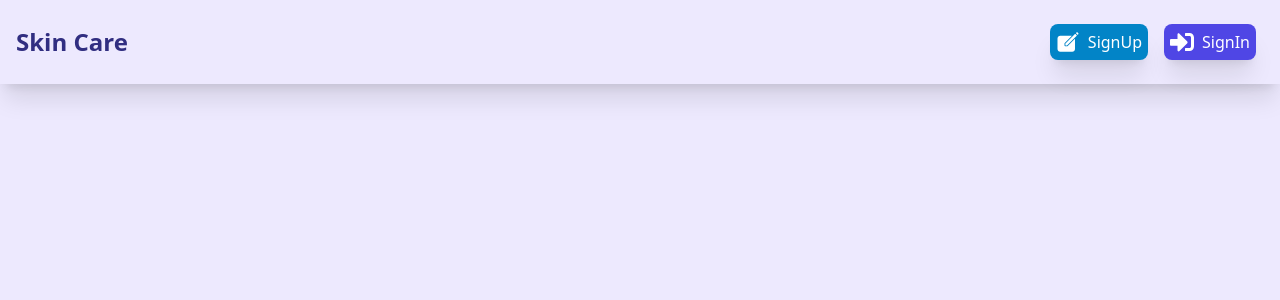
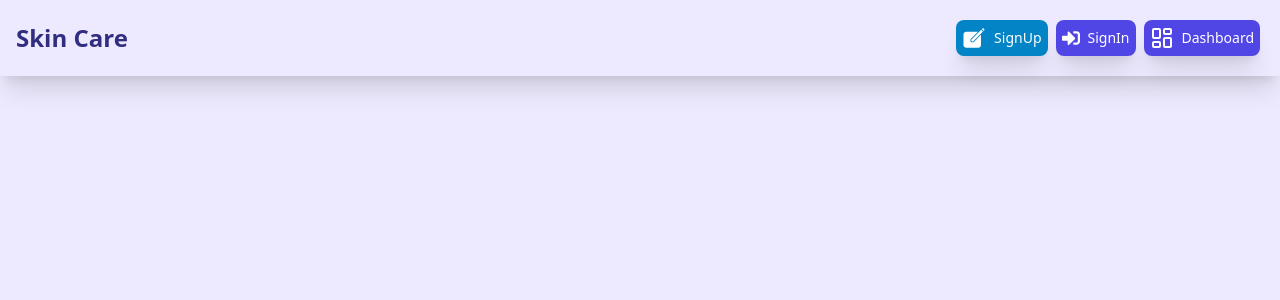
Before and after one commit to hasanashrafi/authentication-next, a Next.js app: page / in a window 1280 px wide. Shown: the top 300 px of the page. Built offline with nearby package versions, Linux system fonts and the light colour scheme.

Commit message:
added dashbaord button and edit styles

```diff
--- a/pages/index.js
+++ b/pages/index.js
@@ -1,6 +1,7 @@
 import Link from "next/link";
 import { FaSignInAlt } from "react-icons/fa";
 import { IoIosCreate } from "react-icons/io";
+import { LuLayoutDashboard } from "react-icons/lu";
 export default function Home() {
   return (
     <main
@@ -11,14 +12,19 @@ export default function Home() {
          Skin Care
         </h2>
 
-        <div className="flex items-center">
-          <button className="flex items-center justify-between p-1.5 m-2 border bg-sky-600 rounded-lg mr-2 text-white  text-md border-none shadow-xl">
-            <IoIosCreate className="text-2xl mr-2" />
-            <Link href='/signup'> SignUp</Link>
+        <div className="flex flex-wrap items-center justify-end">
+          <button className="flex  w-240 justify-center  items-center p-1.5 m-1 border bg-sky-600 rounded-lg text-white  text-md border-none shadow-xl">
+            <IoIosCreate className="sm:text-2xl mr-2" />
+            <Link href='/signup' className="text-sm"> SignUp</Link>
           </button>
 
-          <button className="flex items-center justify-between p-1.5 m-2 border bg-indigo-600 rounded-lg text-white  text-md border-none shadow-xl">
-            <FaSignInAlt className="text-2xl mr-2" /> <Link href='/signin'> SignIn</Link>
+          <button className="flex  w-20 justify-center  items-center p-1.5 m-1 border bg-indigo-600 rounded-lg text-white  text-md border-none shadow-xl">
+            <FaSignInAlt className="sm:text-2xl mr-2" />
+             <Link href='/signin' className="text-sm"> SignIn</Link>
+          </button>
+           <button className="flex w-240 justify-center   items-center p-1.5 m-1 border bg-indigo-600 rounded-lg text-white  text-md border-none shadow-xl">
+            <LuLayoutDashboard className="sm:text-2xl mr-2" />
+             <Link href='/dashboard' className="text-sm"> Dashboard</Link>
           </button>
         </div>
       </div>
```
